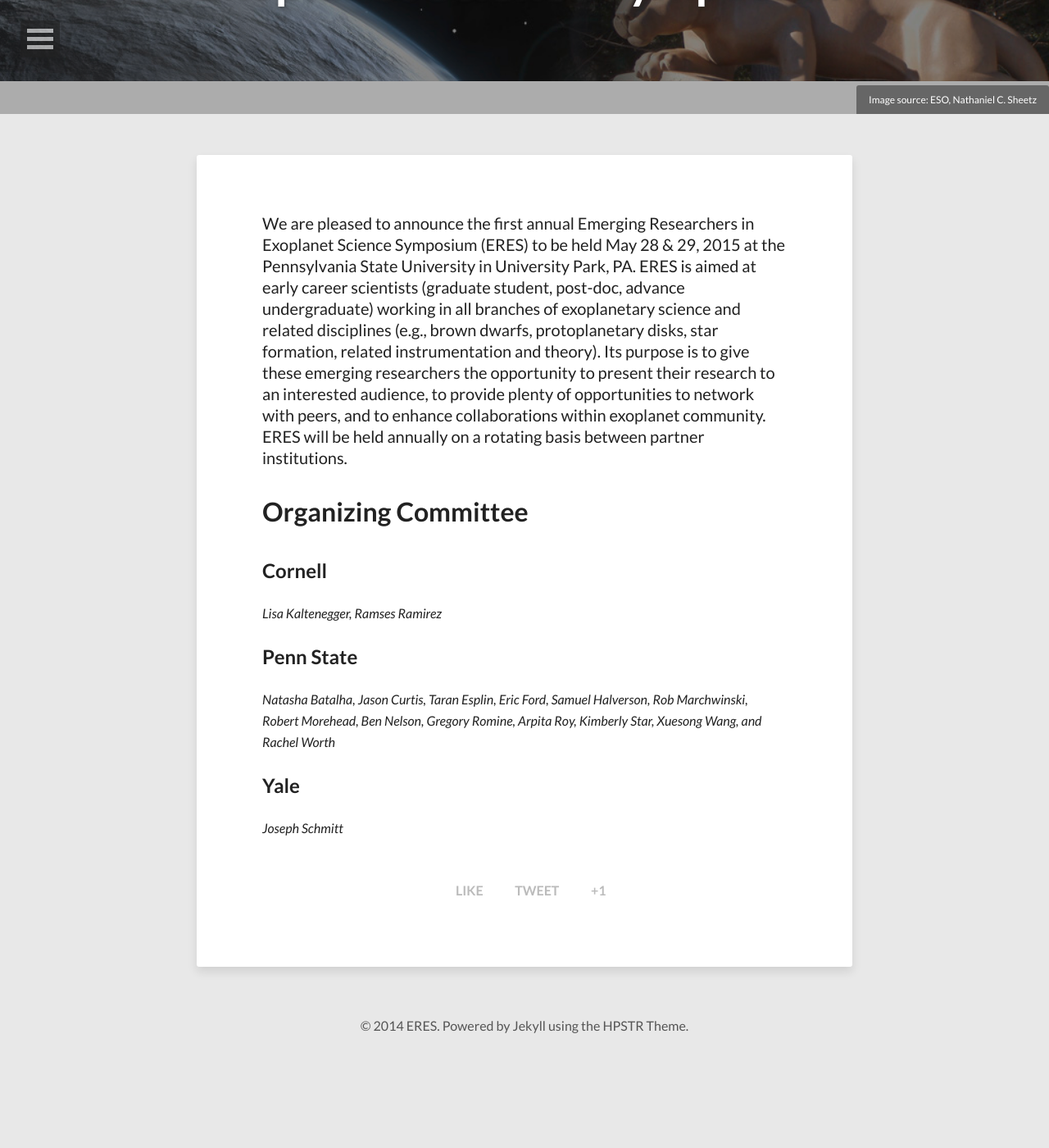
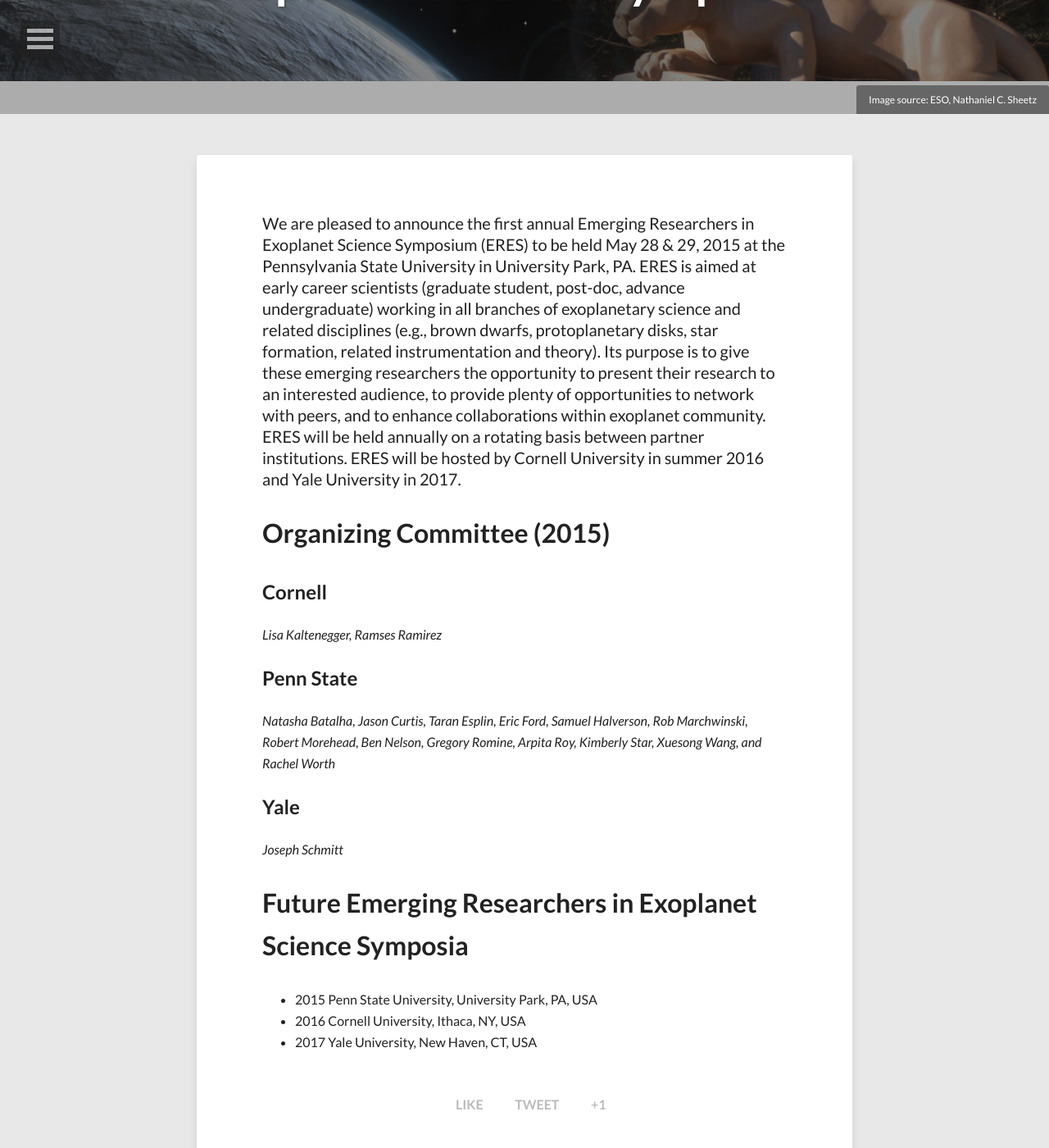
Before and after one commit to eford/ERES2014.github.io, a Jekyll site: the page built from about.md, in a window 1280 px wide and 1400 px high, scrolled down 261 px. Shown: the whole window at 82% size. Built offline with Jekyll 4.4.1, drawn with Linux system fonts in a browser that asks for light colours; nearby versions of some CDN libraries; before the commit the page ends 1553 px from its top, so only the background shows below that.

Commit message:
Added future sites

```diff
--- a/about.md
+++ b/about.md
@@ -11,9 +11,10 @@ share: true
 ---
 
 We are pleased to announce the first annual Emerging Researchers in Exoplanet Science Symposium (ERES) to be held May 28 & 29, 2015 at the Pennsylvania State University in University Park, PA.  ERES is aimed at early career scientists (graduate student, post-doc, advance undergraduate) working in all branches of exoplanetary science and related disciplines (e.g., brown dwarfs, protoplanetary disks, star formation, related instrumentation and theory).  Its purpose is to give these emerging researchers the opportunity to present their research to an interested audience, to provide plenty of opportunities to network with peers, and to enhance collaborations within exoplanet community.  ERES will be held annually on a rotating basis between partner institutions.
+ERES will be hosted by Cornell University in summer 2016 and Yale University in 2017.
 
-Organizing Committee
-====================
+Organizing Committee (2015)
+===========================
 
 Cornell
 -------
@@ -26,3 +27,10 @@ Penn State
 Yale
 ----
 *Joseph Schmitt*
+
+
+Future Emerging Researchers in Exoplanet Science Symposia
+=========================================================
+* 2015 Penn State University, University Park, PA, USA
+* 2016 Cornell University, Ithaca, NY, USA
+* 2017 Yale University, New Haven, CT, USA
```
